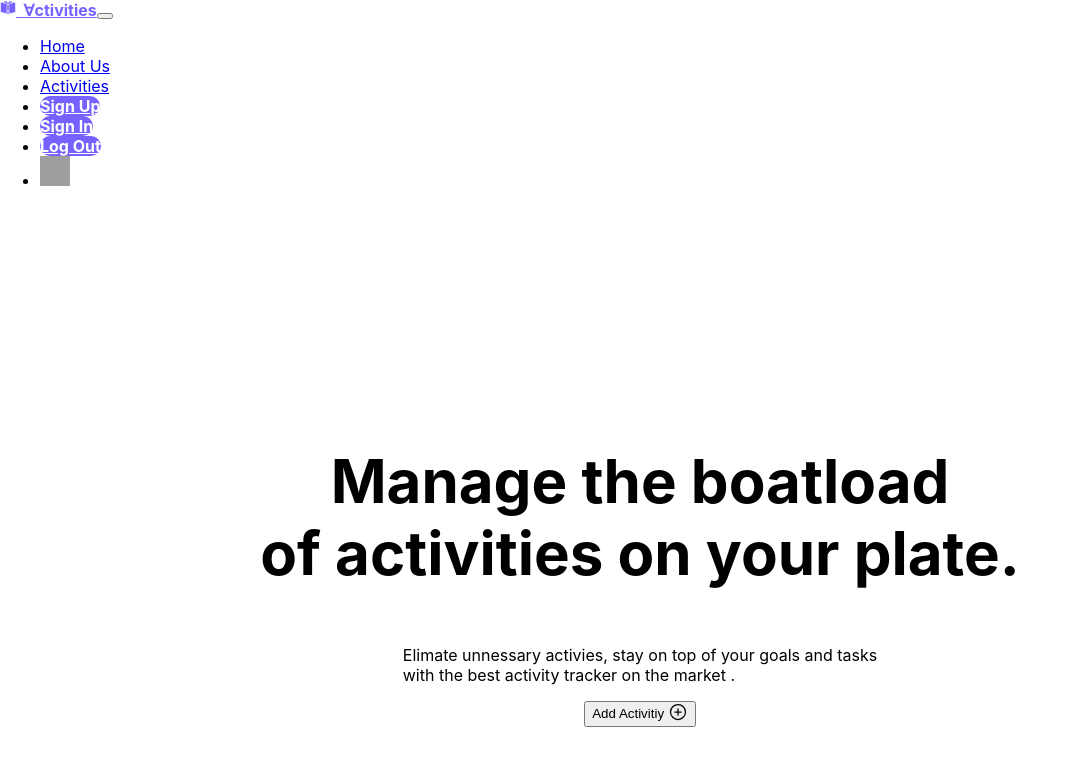
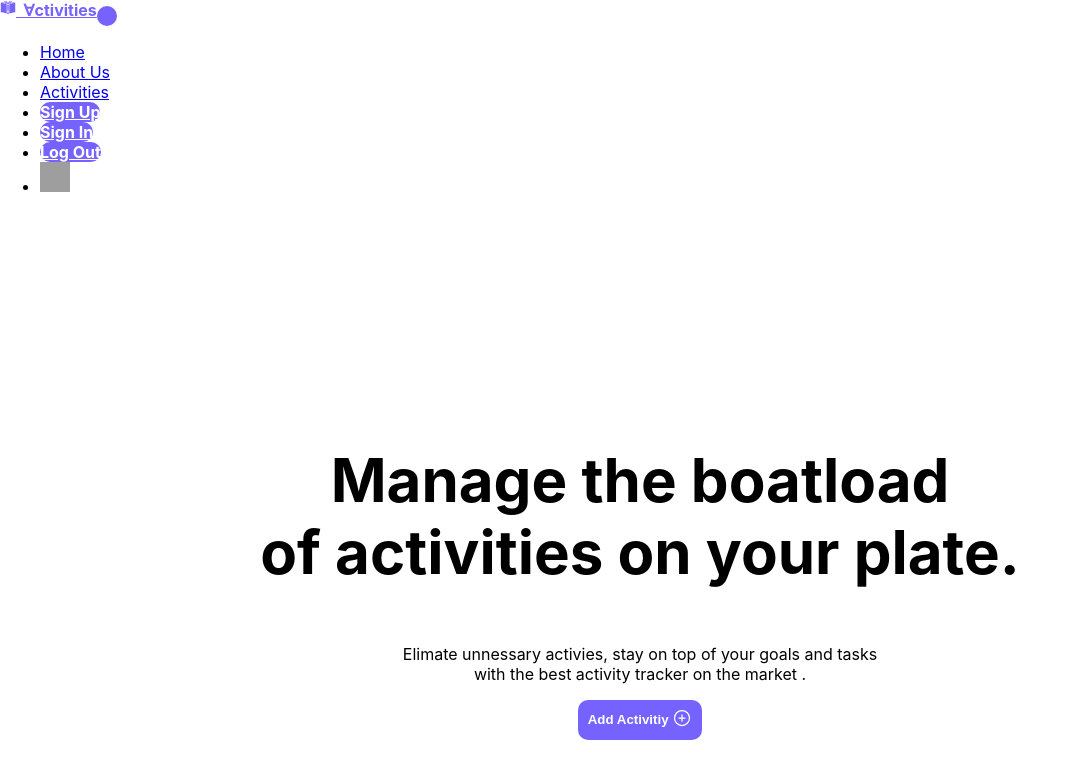
Before and after one commit to VelpCode/addActiv, a React (Create React App) app in the folder frontend/: page / in a window 1280 px wide. Shown: the top 778 px of the page, without its empty margins (0-1078 px from the left). Built offline with nearby package versions, Linux system fonts and the light colour scheme; grey boxes are pictures that could not be loaded; the HTML template or start-up script is replaced by a standard one.

Commit message:
changesCSS

```diff
--- a/frontend/src/components/home/Home.css
+++ b/frontend/src/components/home/Home.css
@@ -25,7 +25,7 @@
     top: -2px;
 }
 
-. {
+button {
     background-color: #7562FF;
     padding:10px;
     border-radius: 10px;
@@ -33,3 +33,9 @@
     font-weight: bold;
     border: none;
 }
+
+.continent p {
+
+    text-align: center;
+
+}
```
